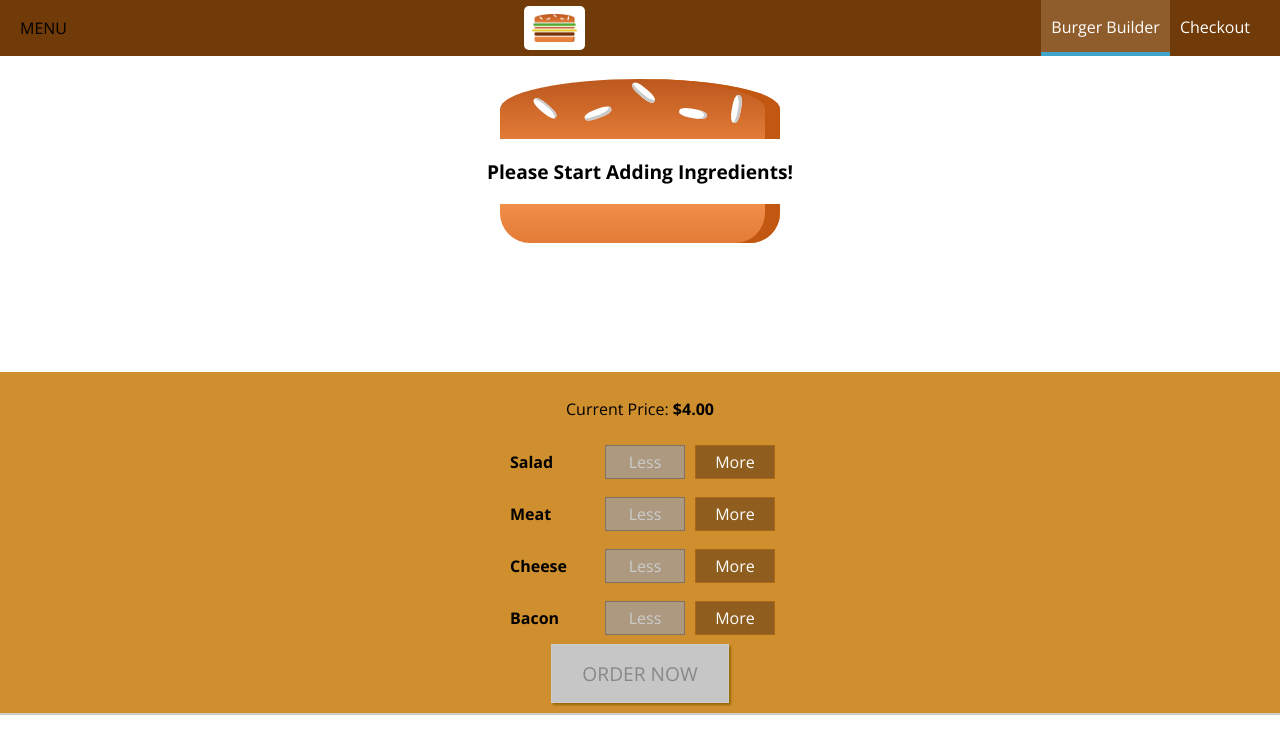
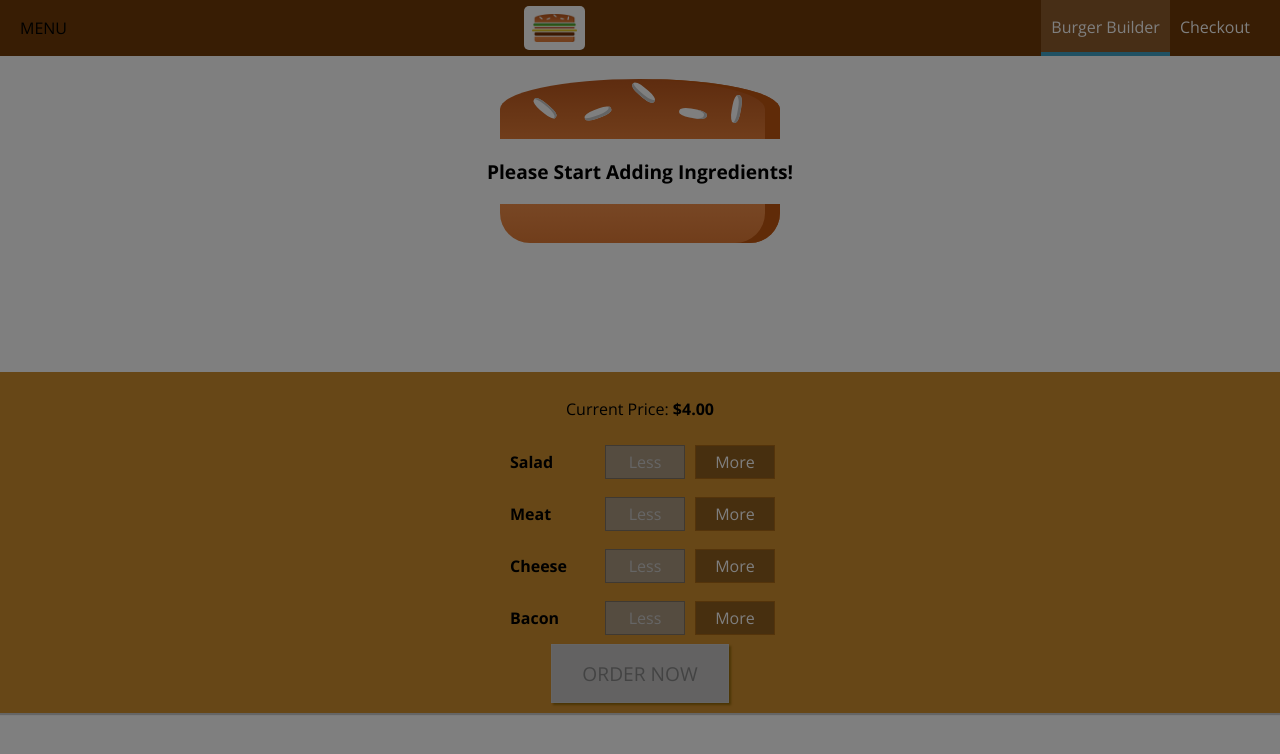
Before and after one commit to nhsltn/burger-builder, a React app: page / in a window 1280 px wide. Shown: the top 754 px of the page. Built offline with nearby package versions, Linux system fonts and the light colour scheme.

Commit message:
Enchanced SideDraw with Change Layout into Stateful

```diff
--- a/src/components/Layout/Layout.js
+++ b/src/components/Layout/Layout.js
@@ -1,18 +1,30 @@
-import React from 'react';
+import React, { Component } from 'react';
 
 import Aux from '../../hoc/Aux';
 import classes from './Layout.css';
 import Toolbar from '../Navigation/Toolbar/Toolbar';
 import SideDrawer from '../Navigation/SideDrawer/SideDrawer';
 
-const layout = (props) => (
-    <Aux>
-        <Toolbar />
-        <SideDrawer />
-        <main className={classes.Content}>
-            {props.children}
-        </main>
-    </Aux>
-);
+class Layout extends Component {
+    state = {
+        showSideDrawer : true
+    }
 
-export default layout;
+    closeSideDrawer = () => {
+        this.setState({showSideDrawer: false});
+    }
+
+    render () {
+        return(
+            <Aux>
+                <Toolbar />
+                <SideDrawer open={this.state.showSideDrawer} closed={this.closeSideDrawer}/>
+                <main className={classes.Content}>
+                    {this.props.children}
+                </main>
+            </Aux>
+        )
+    }
+}
+
+export default Layout;
--- a/src/components/Navigation/SideDrawer/SideDrawer.js
+++ b/src/components/Navigation/SideDrawer/SideDrawer.js
@@ -2,12 +2,19 @@
 
 import Logo from '../../Logo/Logo';
 import NavigationItems from '../NavigationItems/NavigationItems';
+import Backdrop from '../../UI/Backdrop/Backdrop';
+import Aux from '../../../hoc/Aux'
 import classes from './SideDrawer.css';
 
 const sideDrawer = (props) => {
-    //..
+    let attachClass = [classes.SideDrawer, classes.Close];
+    if (props.open) {
+        attachClass = [classes.SideDrawer, classes.Open];
+    }
     return(
-        <div className={classes.SideDrawer}>
+        <Aux>
+            <Backdrop show={props.open} clicked={props.closed}/>
+            <div className={attachClass.join(' ')}>
                 <div className={classes.Logo}>
                     <Logo />
                 </div>
@@ -15,6 +22,7 @@
                     <NavigationItems />
                 </nav>
             </div>
+        </Aux>
     );
 };
 
```
Lines whose indentation alone changed are shown as unchanged.
